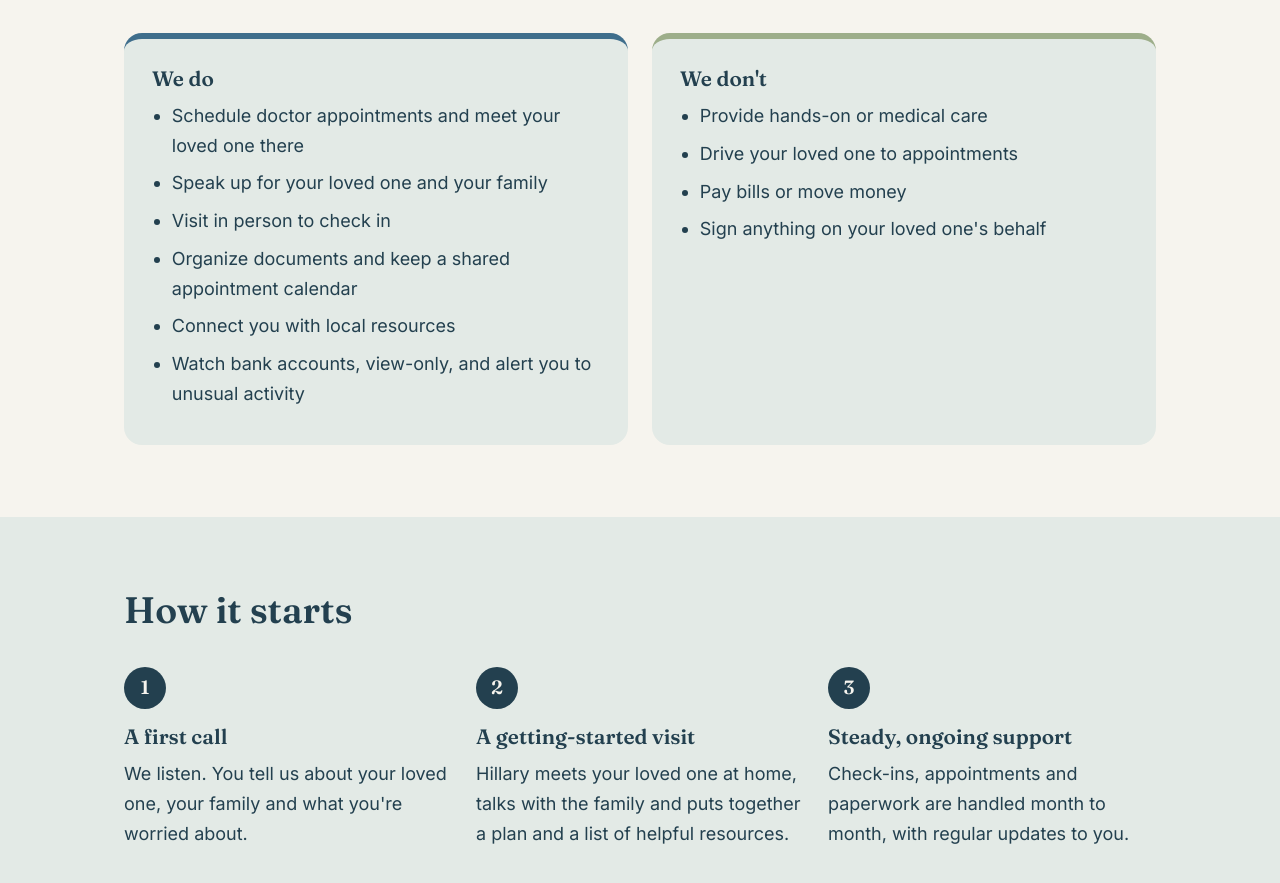
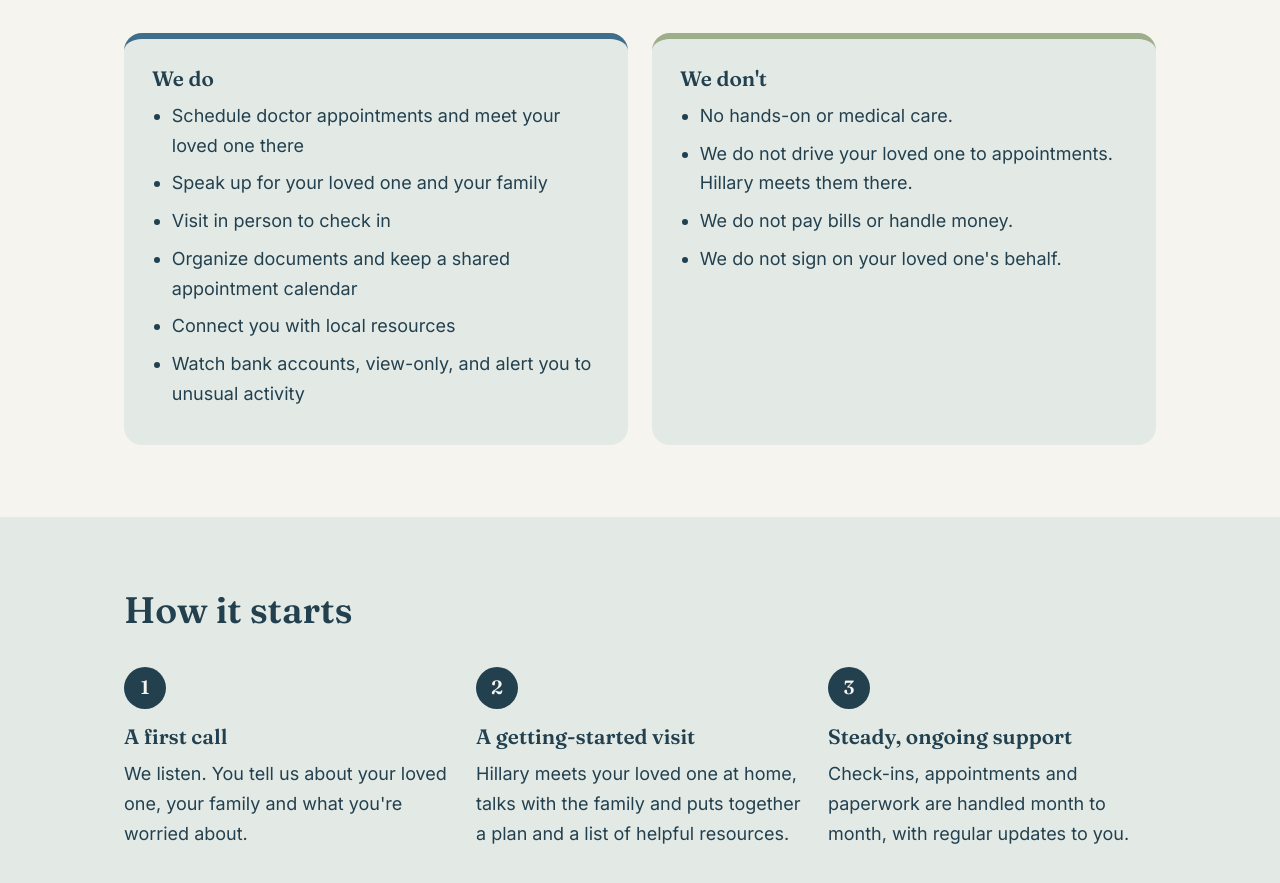
Before and after one commit to calinde78/kintrist, a plain HTML site: page index.html in a window 1280 px wide. Shown: the part 1420-2303 px from the top of the page. Drawn offline with Linux system fonts and the light colour scheme.

Commit message:
Match the home page 'We don't' list to the Services page wording
Co-Authored-By: Claude Fable 5.2 <noreply@anthropic.com>
Claude-Session: https://claude.ai/code/session_012cCcshxvJDBNHn9pTQnEkn

```diff
--- a/index.html
+++ b/index.html
@@ -99,10 +99,10 @@
           <div class="card dont">
             <h3>We don't</h3>
             <ul>
-              <li>Provide hands-on or medical care</li>
-              <li>Drive your loved one to appointments</li>
-              <li>Pay bills or move money</li>
-              <li>Sign anything on your loved one's behalf</li>
+              <li>No hands-on or medical care.</li>
+              <li>We do not drive your loved one to appointments. Hillary meets them there.</li>
+              <li>We do not pay bills or handle money.</li>
+              <li>We do not sign on your loved one's behalf.</li>
             </ul>
           </div>
         </div>
```
